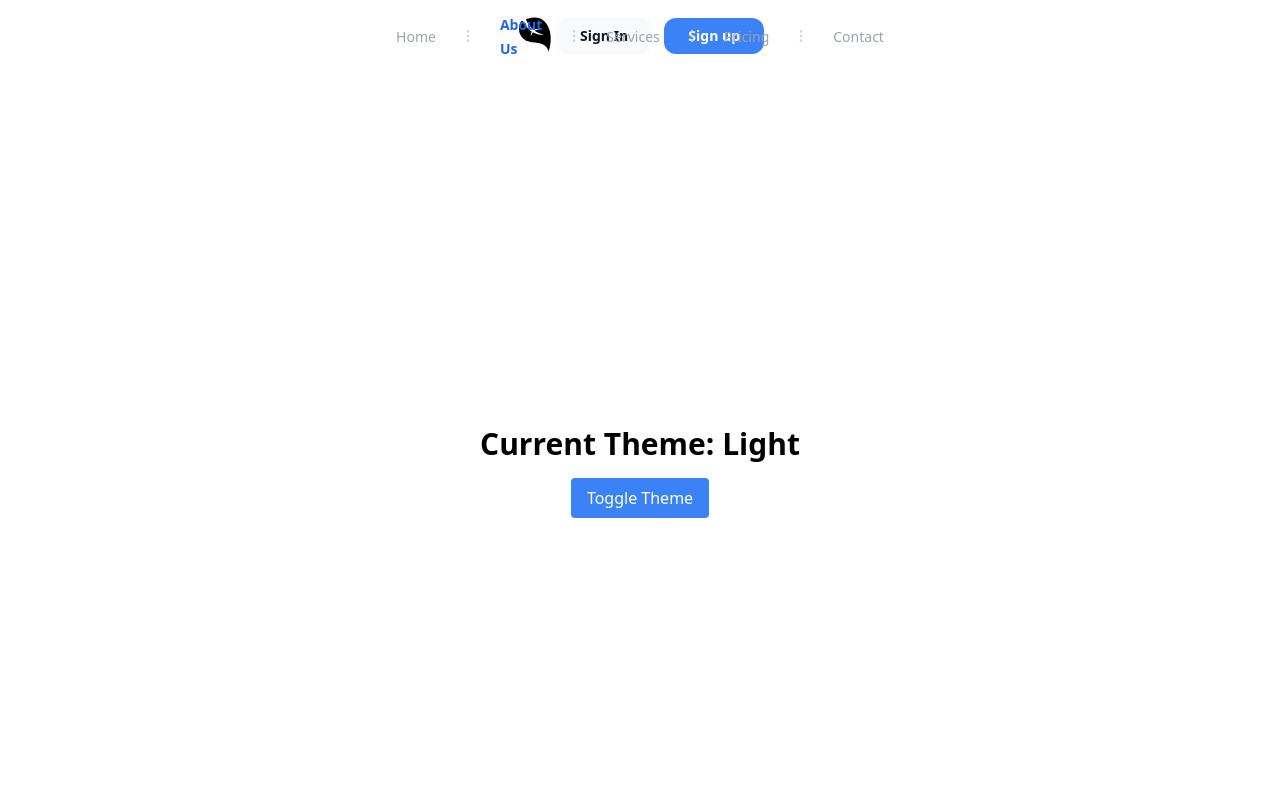
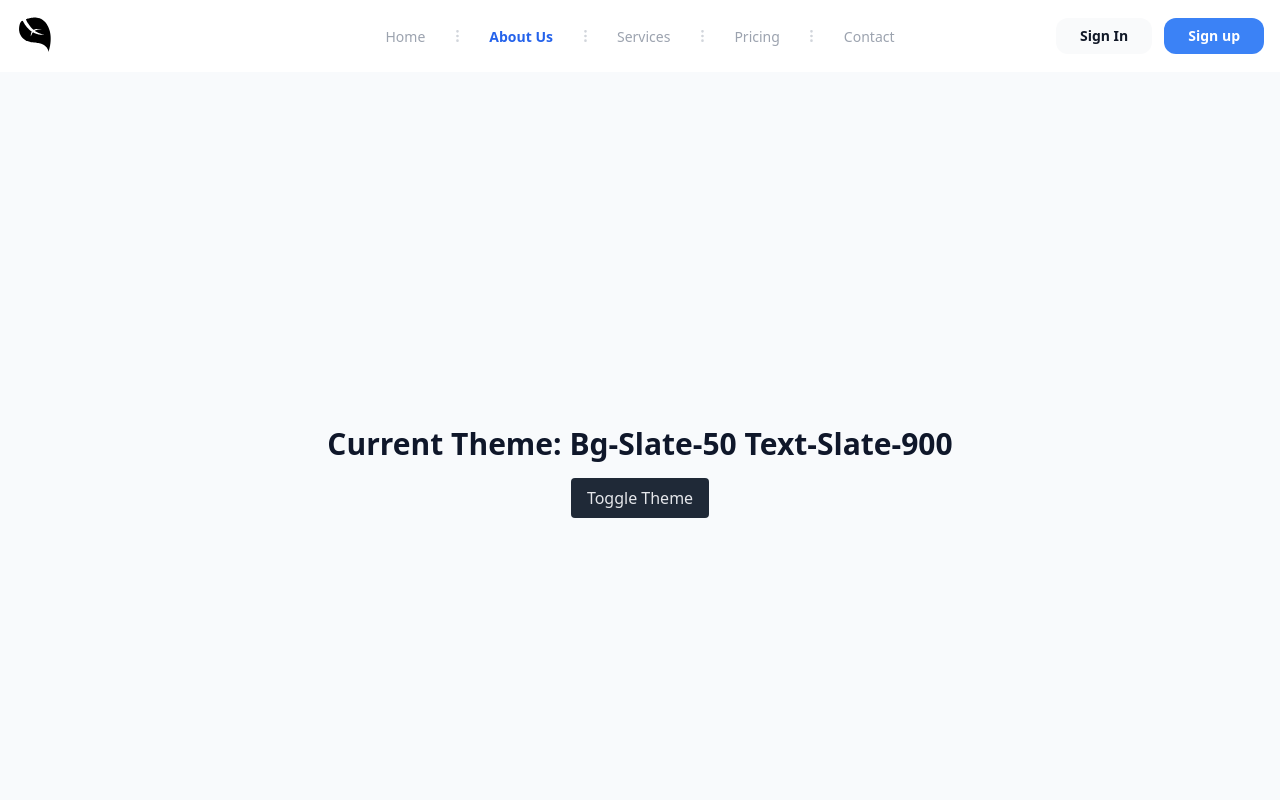
Before and after one commit to sayevvv/learnReact, a React (Vite) app: page / in a window 1280 px wide. Shown: the top 800 px of the page. Built offline with nearby package versions, Linux system fonts and the light colour scheme.

Commit message:
work coy, tapi belum rapi

```diff
--- a/src/LandingPage.tsx
+++ b/src/LandingPage.tsx
@@ -35,9 +35,7 @@ const LandingPage: React.FC = () => {
   };
 
   return (
-    <div className={`flex flex-col items-center justify-center min-h-screen transition-colors duration-300 ${
-      theme === "light" ? "bg-white" : "bg-gray-900"
-    }`}>
+    <div className={`min-h-screen transition-colors duration-300 ${theme}`}>
       <NavBar />
       <div className="flex flex-col items-center justify-center min-h-screen transition-colors duration-300">
         <h1 className="text-3xl font-bold mb-4">
@@ -45,7 +43,7 @@ const LandingPage: React.FC = () => {
         </h1>
         <button
           className={`px-4 py-2 rounded ${
-            theme === "light"
+            theme === "bg-slate-900 text-slate-50"
               ? "bg-blue-500 text-white hover:bg-blue-600"
               : "bg-gray-800 text-gray-200 hover:bg-gray-700"
           }`}
--- a/src/theme/ThemeContext.tsx
+++ b/src/theme/ThemeContext.tsx
@@ -1,6 +1,9 @@
-import { createContext, useState, useEffect, useContext } from 'react';
+import { createContext, useState, useEffect, useContext } from "react";
 
-type Theme = "light" | "dark";
+export const lightTheme = "bg-slate-50 text-slate-900";
+export const darkTheme = "bg-slate-900 text-slate-50";
+
+export type Theme = typeof lightTheme | typeof darkTheme;
 
 interface ThemeContextType {
   theme: Theme;
@@ -15,19 +18,18 @@ interface ThemeProviderProps {
 
 export const ThemeProvider: React.FC<ThemeProviderProps> = ({ children }) => {
   const [theme, setTheme] = useState<Theme>(
-    (localStorage.getItem("theme") as Theme) || "light"
+    (localStorage.getItem("theme") as Theme) || lightTheme
   );
 
   const toggleTheme = () => {
-    const newTheme = theme === "light" ? "dark" : "light";
+    const newTheme = theme === lightTheme ? darkTheme : lightTheme;
     setTheme(newTheme);
     localStorage.setItem("theme", newTheme);
   };
 
   useEffect(() => {
     const root = window.document.documentElement;
-    root.classList.remove("light", "dark");
-    root.classList.add(theme);
+    root.className = theme; // Replace all class names on `<html>` with the theme
   }, [theme]);
 
   return (
```
